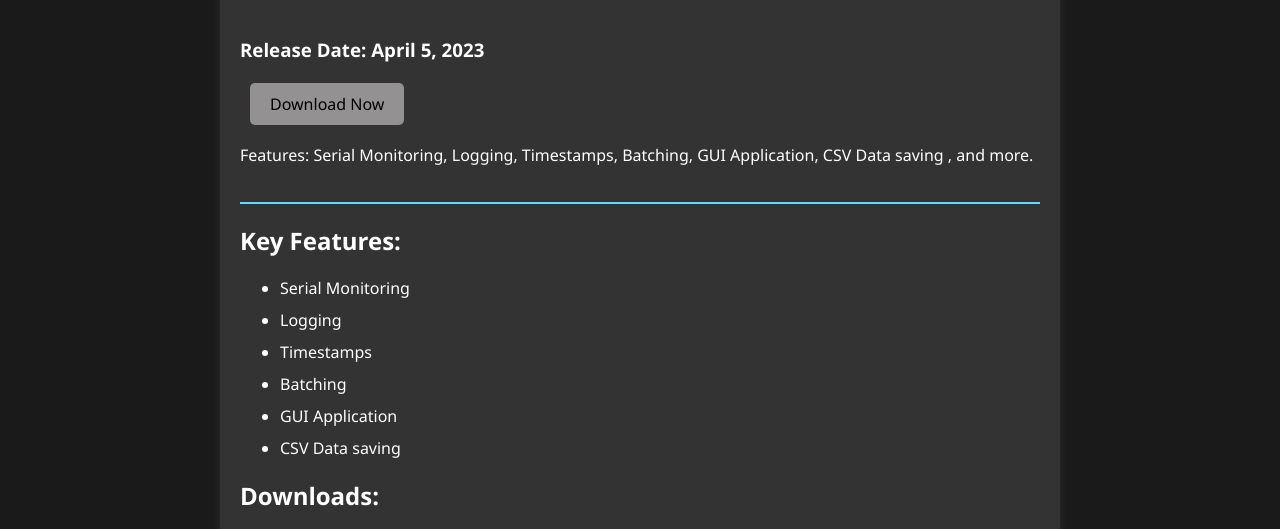
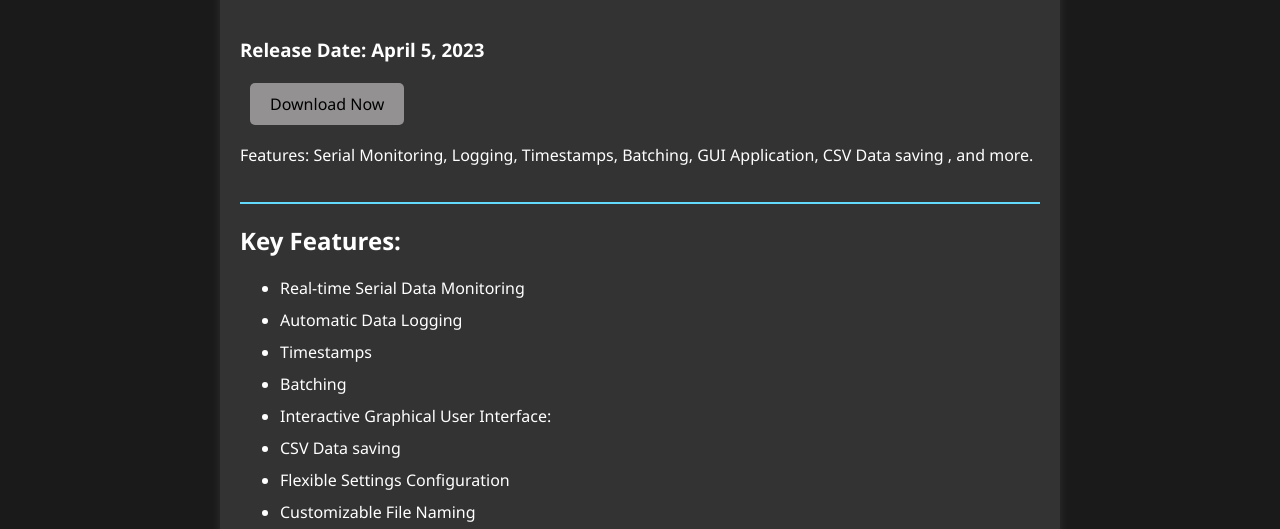
Before and after one commit to soniayush12/monitorx_download, a plain HTML site: page v2/v2.html in a window 1280 px wide. Shown: the part 212-741 px from the top of the page. Drawn offline with Linux system fonts and the light colour scheme.

Commit message:
features update

```diff
--- a/v2/v2.html
+++ b/v2/v2.html
@@ -34,12 +34,16 @@
     <div class="feature-list">
       <h2>Key Features:</h2>
       <ul>
-        <li class="feature-item">Serial Monitoring</li>
-        <li class="feature-item">Logging</li>
+        <li class="feature-item">Real-time Serial Data Monitoring</li>
+        <li class="feature-item">Automatic Data Logging</li>
         <li class="feature-item">Timestamps</li>
         <li class="feature-item">Batching</li>
-        <li class="feature-item">GUI Application</li>
+        <li class="feature-item">Interactive Graphical User Interface:</li>
 		<li class="feature-item">CSV Data saving </li>
+		<li class="feature-item">Flexible Settings Configuration </li>
+		<li class="feature-item">Customizable File Naming </li>
+		<li class="feature-item">Error Handling </li>
+
       </ul>
     </div>
 
```
